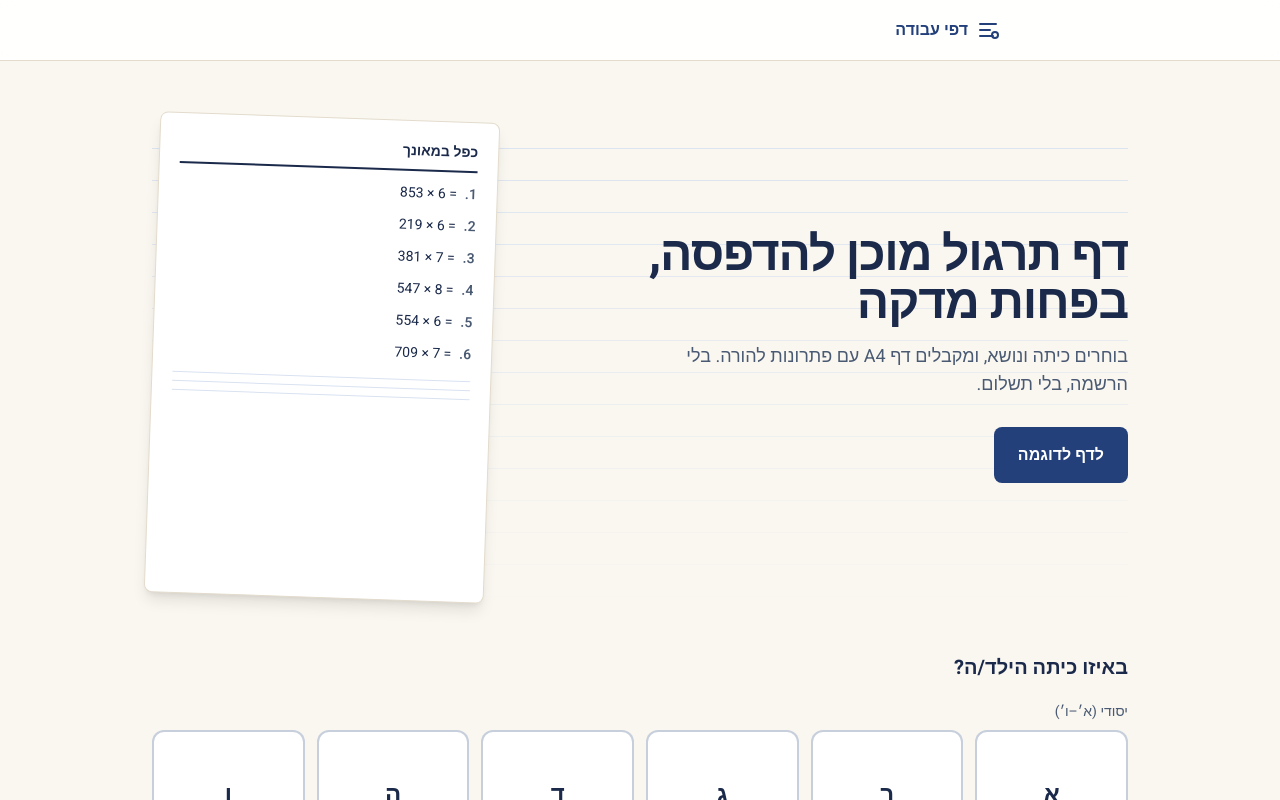
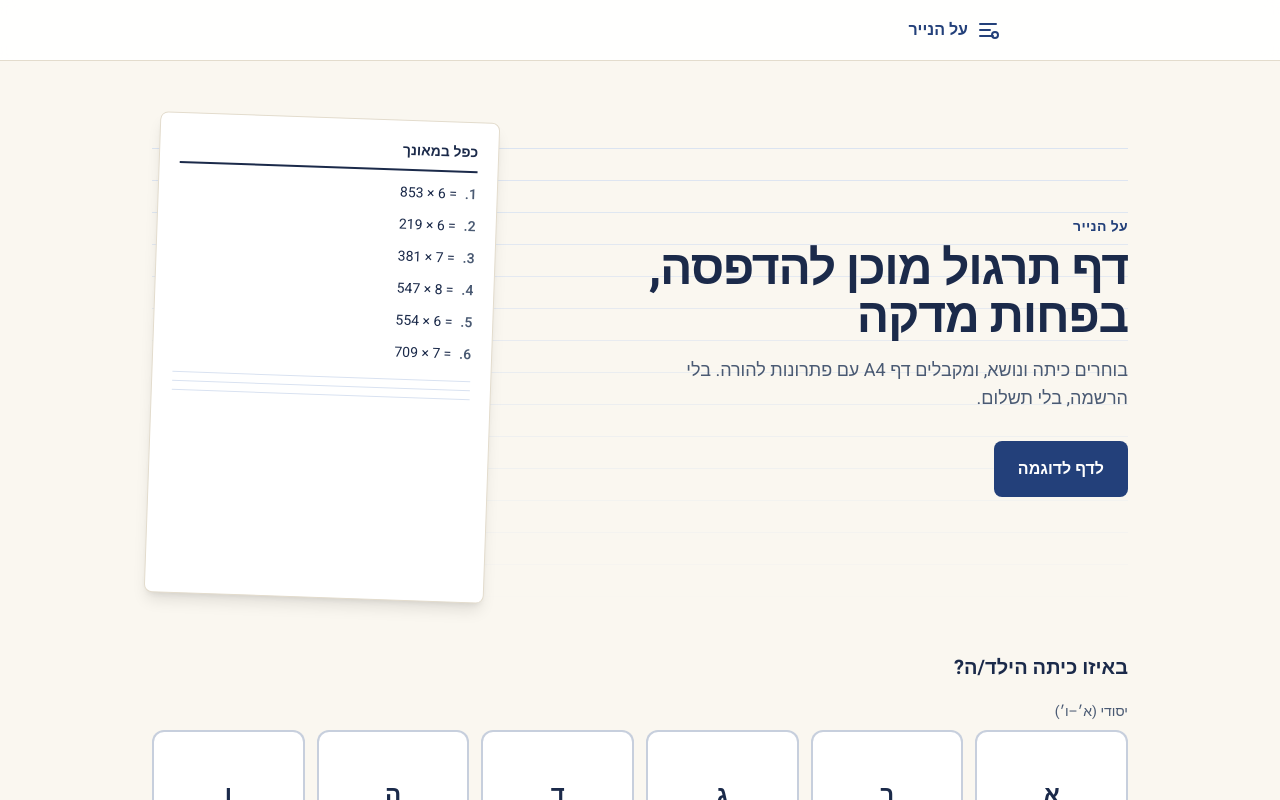
Before and after one commit to shaibs3/math-sheets, a Next.js app: page / in a window 1280 px wide. Shown: the top 800 px of the page. Built offline with nearby package versions, Linux system fonts and the light colour scheme.

Commit message:
feat: name the product על הנייר (#30)

```diff
--- a/app/layout.tsx
+++ b/app/layout.tsx
@@ -10,7 +10,10 @@ const heebo = Heebo({
 });
 
 export const metadata: Metadata = {
-  title: "דפי עבודה במתמטיקה",
+  title: {
+    default: "על הנייר — דפי תרגול במתמטיקה להדפסה",
+    template: "%s · על הנייר",
+  },
   description: "יצירת דפי תרגול להדפסה לפי תכנית הלימודים של משרד החינוך",
 };
 
--- a/app/page.tsx
+++ b/app/page.tsx
@@ -28,7 +28,8 @@ export default function HomePage() {
     <main className="mx-auto w-full max-w-5xl px-4 py-10 sm:px-6 sm:py-14">
       <section className="paper-rule grid items-center gap-10 pb-14 lg:grid-cols-[1.1fr_0.9fr] lg:gap-12">
         <div>
-          <h1 className="text-3xl font-extrabold tracking-tight sm:text-4xl lg:text-5xl">
+          <p className="text-sm font-bold tracking-wide text-[var(--color-primary)]">על הנייר</p>
+          <h1 className="mt-2 text-3xl font-extrabold tracking-tight sm:text-4xl lg:text-5xl">
             דף תרגול מוכן להדפסה, בפחות מדקה
           </h1>
           <p className="mt-4 max-w-md text-lg text-[var(--color-subtle)]">
--- a/components/NavBar.tsx
+++ b/components/NavBar.tsx
@@ -54,7 +54,7 @@ export default function NavBar() {
             <path d="M4 6h16M4 12h10M4 18h13" />
             <circle cx={19} cy={17} r={3} />
           </svg>
-          דפי עבודה
+          על הנייר
         </Link>
 
         <ol className="flex min-w-0 items-center gap-1 text-sm text-slate-600">
```
